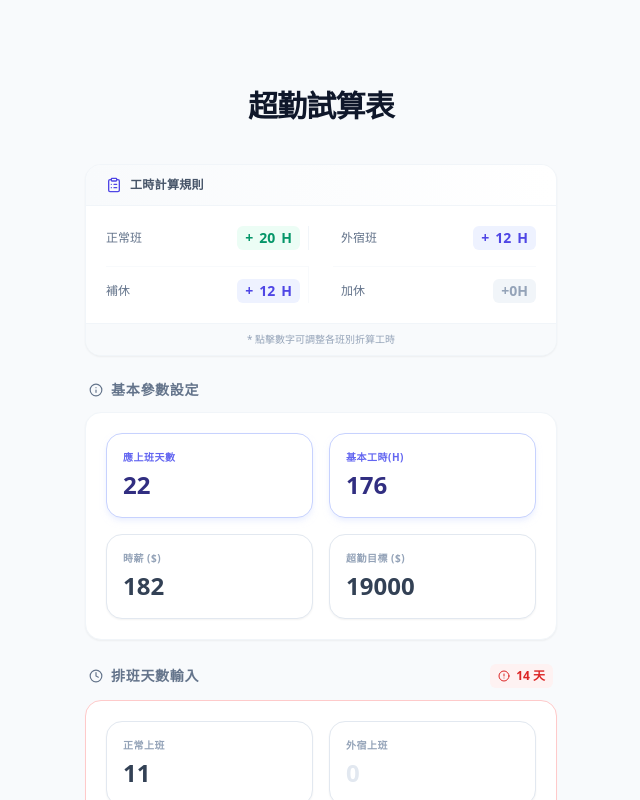
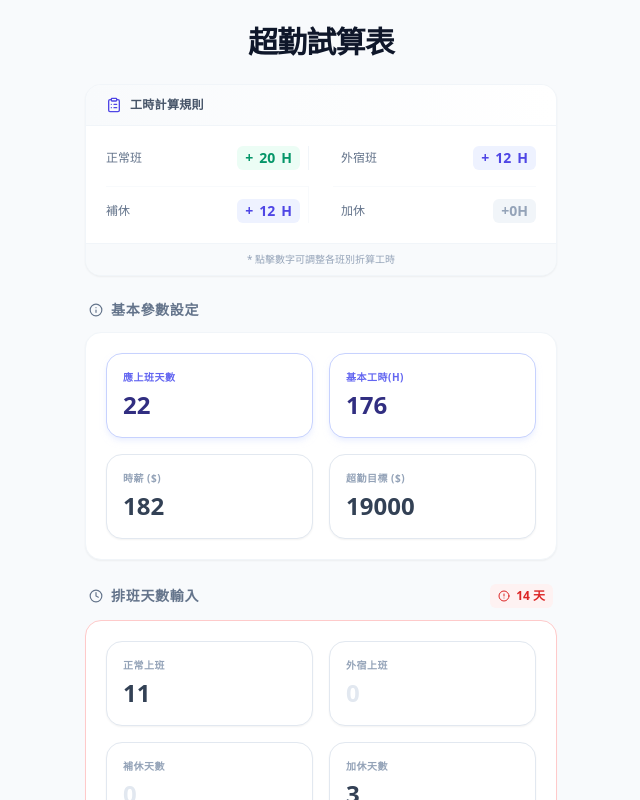
Before and after one commit to XSM-99/overtime-pro, a React (Vite) app: page / in a window 1280 px wide. Shown: the top 800 px of the page, without its empty margins (319-959 px from the left). Built offline with nearby package versions, Linux system fonts and the light colour scheme.

Commit message:
fix: Optimize header safe area padding
Adjusts the top padding for the header to a more optimal value. This ensures the header content, particularly the title, naturally avoids the notch/dynamic island without excessive spacing, while maintaining the no-logo design.

```diff
--- a/App.tsx
+++ b/App.tsx
@@ -68,8 +68,8 @@ const App: React.FC = () => {
 
   return (
     <div className="min-h-screen bg-slate-50 font-sans text-slate-800 selection:bg-indigo-100">
-      {/* 標題區域：套用 pt-safe-area-extreme 確保標題位置更靠下，且完全無 LOGO */}
-      <header className="pt-safe-area-extreme pb-10 px-6 text-center">
+      {/* 標題區域：套用 pt-safe-area-optimal，縮減上方間距，同時維持無 LOGO 設計 */}
+      <header className="pt-safe-area-optimal pb-6 px-6 text-center">
         <h1 className="text-3xl font-black tracking-tight text-slate-900">超勤試算表</h1>
       </header>
 
--- a/index.html
+++ b/index.html
@@ -54,9 +54,9 @@
         -webkit-user-select: text;
       }
 
-      /* 標題再次下移：確保完美避開動態島/瀏海 */
-      .pt-safe-area-extreme {
-        padding-top: calc(env(safe-area-inset-top) + 5.5rem);
+      /* 優化後的安全區域：縮減間距，剛好避開瀏海且位置更自然 */
+      .pt-safe-area-optimal {
+        padding-top: calc(env(safe-area-inset-top) + 1.5rem);
       }
     </style>
   <script type="importmap">
```
